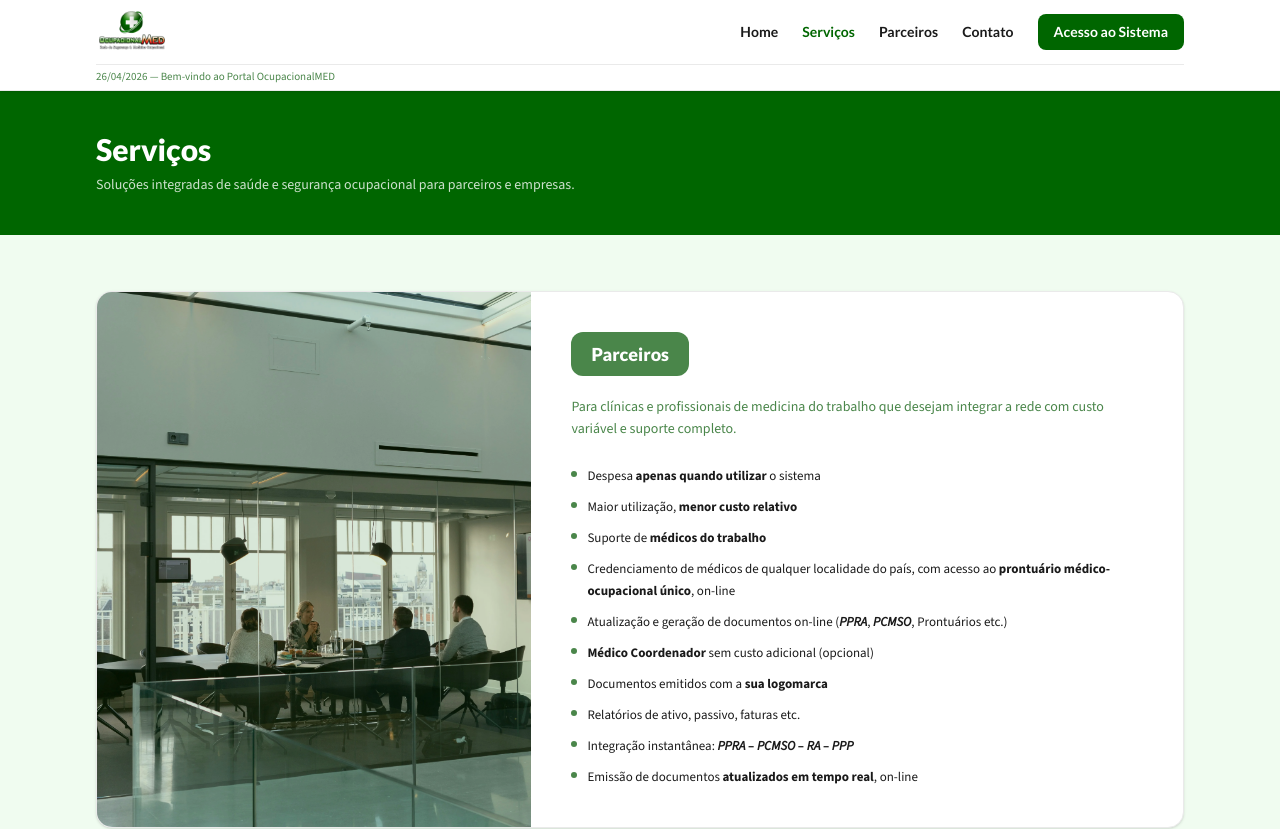
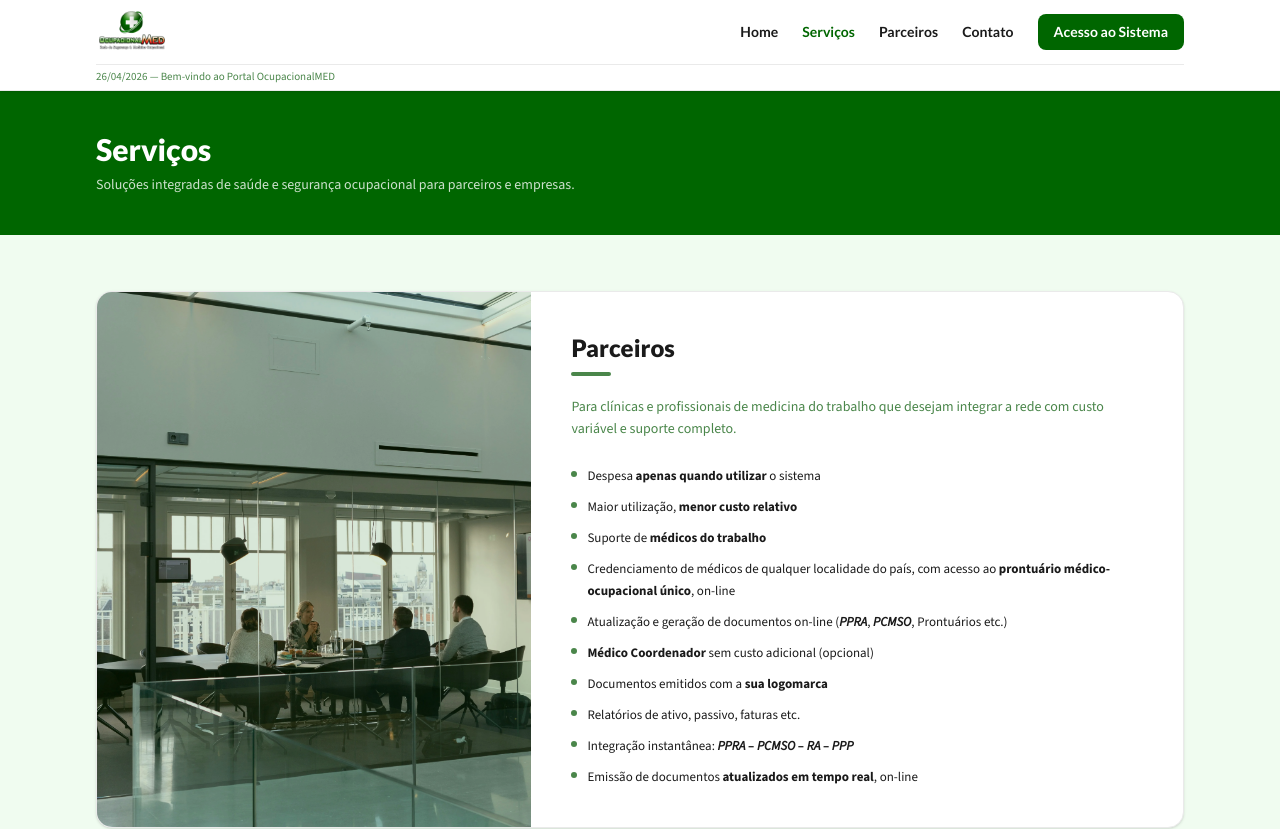
Before and after one commit to mlziade/ocupacionalmed, a Next.js app in the folder ocupacionalmed/: page /ocupacionalmed/servicos in a window 1280 px wide. Shown: the top 829 px of the page. Built offline with nearby package versions, Linux system fonts and the light colour scheme.

Commit message:
feat: enhance service title display with improved styling and underline on the Serviços page

```diff
--- a/ocupacionalmed/app/servicos/page.tsx
+++ b/ocupacionalmed/app/servicos/page.tsx
@@ -125,11 +125,14 @@ export default function ServicosPage() {
 
                 {/* Content */}
                 <div className="flex-1 min-w-0 p-7 lg:p-10 flex flex-col justify-center">
-                  <div
-                    className="inline-block self-start bg-secondary text-on-secondary text-lg font-black px-5 py-2 rounded-xl mb-5"
-                    style={{ fontFamily: "Lato, Arial, sans-serif" }}
-                  >
-                    {service.title}
+                  <div className="mb-5">
+                    <h2
+                      className="text-2xl font-black text-on-surface"
+                      style={{ fontFamily: "Lato, Arial, sans-serif" }}
+                    >
+                      {service.title}
+                    </h2>
+                    <div className="mt-2 w-10 h-1 rounded-full bg-secondary" />
                   </div>
                   <p className="text-[14px] text-on-surface-variant leading-relaxed mb-6">
                     {service.summary}
```
